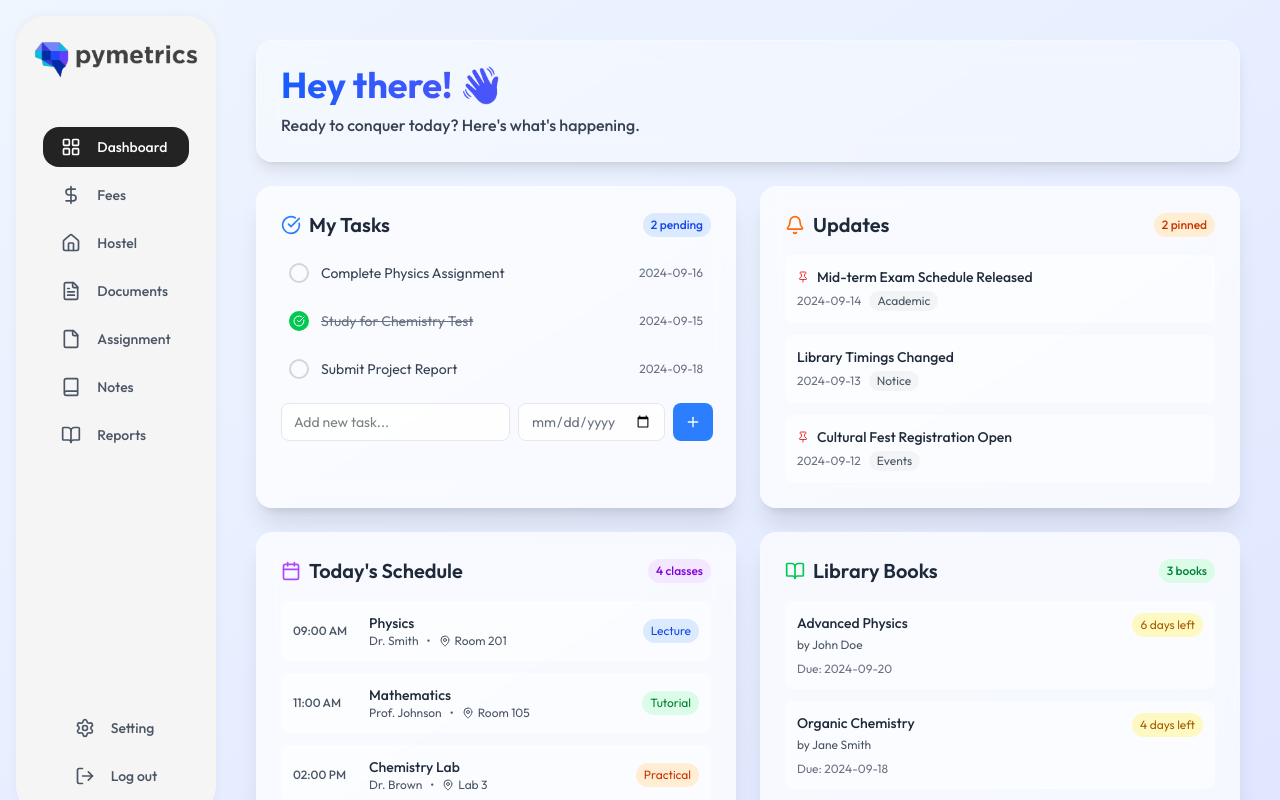
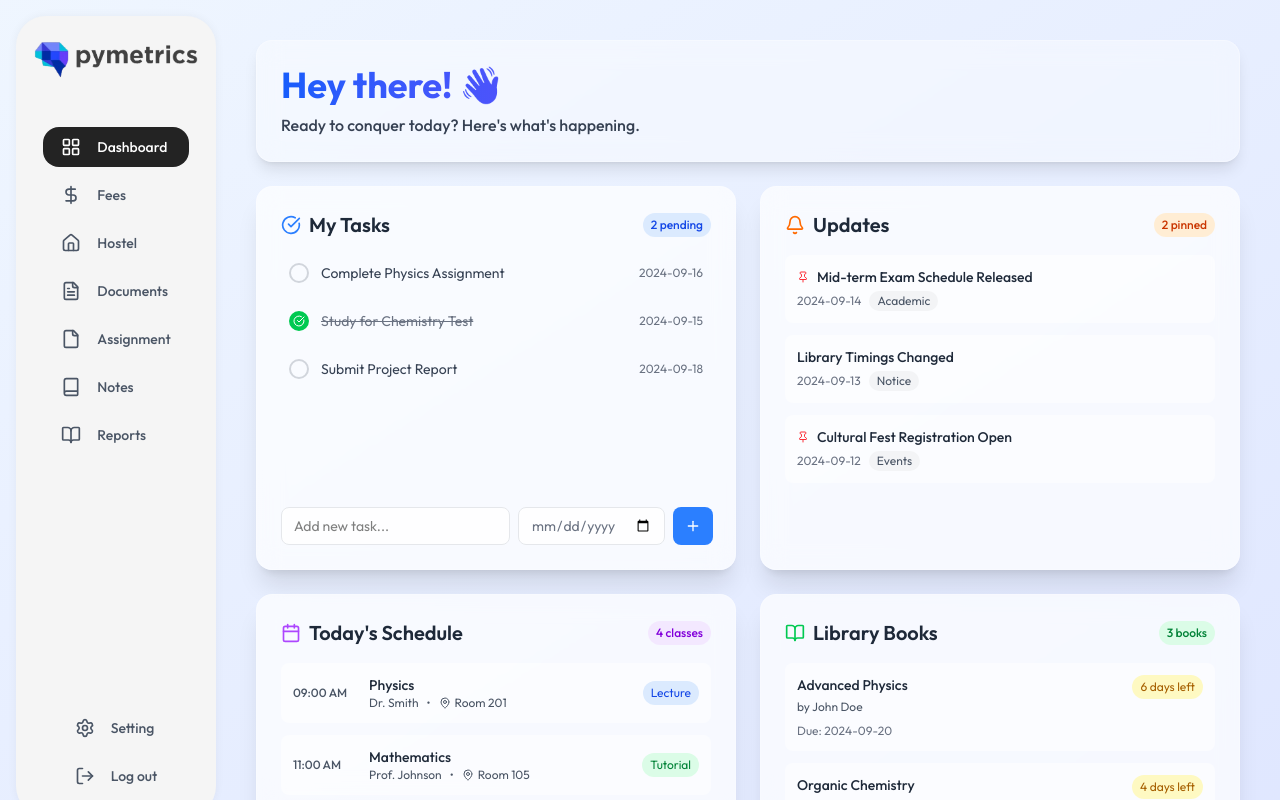
Before and after one commit to helo-ayush/ERP-Mait, a React (Vite) app in the folder clint/: page /students in a window 1280 px wide. Built offline with nearby package versions, Linux system fonts and the light colour scheme.

Commit message:
Update Dashboard.jsx

```diff
--- a/clint/src/pages/Dashboard.jsx
+++ b/clint/src/pages/Dashboard.jsx
@@ -88,7 +88,7 @@ const Dashboard = () => {
   };
 
   return (
-    <div className="flex-1 p-4 md:p-6 overflow-y-auto" style={{scrollbarWidth: 'none', msOverflowStyle: 'none'}}>
+    <div className="flex-1 p-4 md:p-6 overflow-y-auto scrollbar-hide">
       <style>{`
         .scrollbar-hide::-webkit-scrollbar {
           display: none;
@@ -109,8 +109,8 @@ const Dashboard = () => {
         {/* Dashboard Grid */}
         <div className="grid grid-cols-1 xl:grid-cols-2 gap-4 md:gap-6">
           {/* My Tasks Card */}
-          <div className="backdrop-blur-md bg-white/70 rounded-2xl border border-white/20 shadow-xl p-6 hover:shadow-2xl transition-all duration-300 hover:scale-[1.02]">
-            <div className="flex items-center justify-between mb-4">
+          <div className="backdrop-blur-md bg-white/70 rounded-2xl border border-white/20 shadow-xl p-6 hover:shadow-2xl transition-all duration-300 hover:scale-[1.02] h-96 flex flex-col">
+            <div className="flex items-center justify-between mb-4 flex-shrink-0">
               <h2 className="text-xl font-semibold text-gray-800 flex items-center gap-2">
                 <CheckCircle className="w-5 h-5 text-blue-500" />
                 My Tasks
@@ -120,9 +120,10 @@ const Dashboard = () => {
               </span>
             </div>
 
-            <div className="space-y-3 mb-4 overflow-y-auto scrollbar-hide" style={{scrollbarWidth: 'none', msOverflowStyle: 'none'}}>
+            <div className="flex-1 min-h-0 mb-4">
+              <div className="h-full overflow-y-auto scrollbar-hide space-y-3">
                 {todos.map(todo => (
-                <div key={todo.id} className="flex items-center gap-3 p-2 rounded-lg hover:bg-white/50">
+                  <div key={todo.id} className="flex items-center gap-3 p-2 rounded-lg hover:bg-white/50 flex-shrink-0">
                     <button
                       onClick={() => toggleTodo(todo.id)}
                       className={`w-5 h-5 rounded-full border-2 flex items-center justify-center ${
@@ -138,8 +139,9 @@ const Dashboard = () => {
                   </div>
                 ))}
               </div>
+            </div>
 
-            <div className="flex gap-2 flex-col md:flex-row">
+            <div className="flex gap-2 flex-col md:flex-row flex-shrink-0">
               <input
                 type="text"
                 value={newTodo}
@@ -169,8 +171,8 @@ const Dashboard = () => {
           </div>
 
           {/* Updates Card */}
-          <div className="backdrop-blur-md bg-white/70 rounded-2xl border border-white/20 shadow-xl p-6 hover:shadow-2xl transition-all duration-300 hover:scale-[1.02]">
-            <div className="flex items-center justify-between mb-4">
+          <div className="backdrop-blur-md bg-white/70 rounded-2xl border border-white/20 shadow-xl p-6 hover:shadow-2xl transition-all duration-300 hover:scale-[1.02] h-96 flex flex-col">
+            <div className="flex items-center justify-between mb-4 flex-shrink-0">
               <h2 className="text-xl font-semibold text-gray-800 flex items-center gap-2">
                 <Bell className="w-5 h-5 text-orange-500" />
                 Updates
@@ -180,9 +182,10 @@ const Dashboard = () => {
               </span>
             </div>
 
-            <div className="space-y-3 overflow-y-auto scrollbar-hide" style={{scrollbarWidth: 'none', msOverflowStyle: 'none'}}>
+            <div className="flex-1 min-h-0">
+              <div className="h-full overflow-y-auto scrollbar-hide space-y-3">
                 {updates.map(update => (
-                <div key={update.id} className="p-3 rounded-lg bg-white/50 hover:bg-white/70 transition-colors">
+                  <div key={update.id} className="p-3 rounded-lg bg-white/50 hover:bg-white/70 transition-colors flex-shrink-0">
                     <div className="flex items-start justify-between">
                       <div className="flex-1">
                         <div className="flex items-center gap-2 mb-1">
@@ -201,10 +204,11 @@ const Dashboard = () => {
                 ))}
               </div>
             </div>
+          </div>
 
           {/* My Schedule Card */}
-          <div className="backdrop-blur-md bg-white/70 rounded-2xl border border-white/20 shadow-xl p-6 hover:shadow-2xl transition-all duration-300 hover:scale-[1.02]">
-            <div className="flex items-center justify-between mb-4">
+          <div className="backdrop-blur-md bg-white/70 rounded-2xl border border-white/20 shadow-xl p-6 hover:shadow-2xl transition-all duration-300 hover:scale-[1.02] h-96 flex flex-col">
+            <div className="flex items-center justify-between mb-4 flex-shrink-0">
               <h2 className="text-xl font-semibold text-gray-800 flex items-center gap-2">
                 <Calendar className="w-5 h-5 text-purple-500" />
                 Today's Schedule
@@ -214,9 +218,10 @@ const Dashboard = () => {
               </span>
             </div>
 
-            <div className="space-y-3 overflow-y-auto scrollbar-hide" style={{scrollbarWidth: 'none', msOverflowStyle: 'none'}}>
+            <div className="flex-1 min-h-0">
+              <div className="h-full overflow-y-auto scrollbar-hide space-y-3">
                 {schedule.map((item, index) => (
-                <div key={index} className="flex items-center gap-3 p-3 rounded-lg bg-white/50 hover:bg-white/70 transition-colors">
+                  <div key={index} className="flex items-center gap-3 p-3 rounded-lg bg-white/50 hover:bg-white/70 transition-colors flex-shrink-0">
                     <div className="w-16 text-xs font-medium text-gray-600">
                       {item.time}
                     </div>
@@ -242,10 +247,11 @@ const Dashboard = () => {
                 ))}
               </div>
             </div>
+          </div>
 
           {/* Library Card */}
-          <div className="backdrop-blur-md bg-white/70 rounded-2xl border border-white/20 shadow-xl p-6 hover:shadow-2xl transition-all duration-300 hover:scale-[1.02]">
-            <div className="flex items-center justify-between mb-4">
+          <div className="backdrop-blur-md bg-white/70 rounded-2xl border border-white/20 shadow-xl p-6 hover:shadow-2xl transition-all duration-300 hover:scale-[1.02] h-96 flex flex-col">
+            <div className="flex items-center justify-between mb-4 flex-shrink-0">
               <h2 className="text-xl font-semibold text-gray-800 flex items-center gap-2">
                 <BookOpen className="w-5 h-5 text-green-500" />
                 Library Books
@@ -255,9 +261,10 @@ const Dashboard = () => {
               </span>
             </div>
 
-            <div className="space-y-3 overflow-y-auto scrollbar-hide" style={{scrollbarWidth: 'none', msOverflowStyle: 'none'}}>
+            <div className="flex-1 min-h-0">
+              <div className="h-full overflow-y-auto scrollbar-hide space-y-3">
                 {libraryBooks.map((book, index) => (
-                <div key={index} className="p-3 rounded-lg bg-white/50 hover:bg-white/70 transition-colors">
+                  <div key={index} className="p-3 rounded-lg bg-white/50 hover:bg-white/70 transition-colors flex-shrink-0">
                     <div className="flex items-start justify-between mb-2">
                       <div className="flex-1">
                         <div className="font-medium text-gray-800 text-sm mb-1">{book.title}</div>
@@ -276,10 +283,11 @@ const Dashboard = () => {
                 ))}
               </div>
             </div>
+          </div>
 
           {/* Attendance Card */}
-          <div className="backdrop-blur-md bg-white/70 rounded-2xl border border-white/20 shadow-xl p-6 hover:shadow-2xl transition-all duration-300 hover:scale-[1.02]">
-            <div className="flex items-center justify-between mb-4">
+          <div className="backdrop-blur-md bg-white/70 rounded-2xl border border-white/20 shadow-xl p-6 hover:shadow-2xl transition-all duration-300 hover:scale-[1.02] h-96 flex flex-col">
+            <div className="flex items-center justify-between mb-4 flex-shrink-0">
               <h2 className="text-xl font-semibold text-gray-800 flex items-center gap-2">
                 <Users className="w-5 h-5 text-indigo-500" />
                 Attendance
@@ -289,6 +297,8 @@ const Dashboard = () => {
               </span>
             </div>
 
+            <div className="flex-1 min-h-0">
+              <div className="h-full overflow-y-auto scrollbar-hide">
                 <div className="mb-4">
                   <div className="grid grid-cols-10 gap-1 mb-3">
                     {attendanceData.slice(0, 30).reverse().map((day, index) => (
@@ -323,10 +333,12 @@ const Dashboard = () => {
                   </div>
                 </div>
               </div>
+            </div>
+          </div>
 
           {/* Fee Status Card */}
-          <div className="backdrop-blur-md bg-white/70 rounded-2xl border border-white/20 shadow-xl p-6 hover:shadow-2xl transition-all duration-300 hover:scale-[1.02]">
-            <div className="flex items-center justify-between mb-4">
+          <div className="backdrop-blur-md bg-white/70 rounded-2xl border border-white/20 shadow-xl p-6 hover:shadow-2xl transition-all duration-300 hover:scale-[1.02] h-96 flex flex-col">
+            <div className="flex items-center justify-between mb-4 flex-shrink-0">
               <h2 className="text-xl font-semibold text-gray-800 flex items-center gap-2">
                 <DollarSign className="w-5 h-5 text-emerald-500" />
                 Fee Status
@@ -336,6 +348,8 @@ const Dashboard = () => {
               </span>
             </div>
 
+            <div className="flex-1 min-h-0">
+              <div className="h-full overflow-y-auto scrollbar-hide">
                 <div className="space-y-4">
                   <div className="grid grid-cols-2 gap-4">
                     <div className="text-center p-3 bg-white/50 rounded-lg">
@@ -357,16 +371,20 @@ const Dashboard = () => {
                   </div>
                 </div>
               </div>
+            </div>
+          </div>
 
           {/* Quick Actions Card */}
-          <div className="backdrop-blur-md bg-white/70 rounded-2xl border border-white/20 shadow-xl p-4 md:p-6 hover:shadow-2xl transition-all duration-300 hover:scale-[1.02] col-span-1 xl:col-span-2">
-            <div className="flex items-center justify-between mb-4">
+          <div className="backdrop-blur-md bg-white/70 rounded-2xl border border-white/20 shadow-xl p-4 md:p-6 hover:shadow-2xl transition-all duration-300 hover:scale-[1.02] col-span-1 xl:col-span-2 h-48 flex flex-col">
+            <div className="flex items-center justify-between mb-4 flex-shrink-0">
               <h2 className="text-lg md:text-xl font-semibold text-gray-800 flex items-center gap-2">
                 <Clock className="w-4 h-4 md:w-5 md:h-5 text-blue-500" />
                 Quick Actions
               </h2>
             </div>
 
+            <div className="flex-1 min-h-0">
+              <div className="h-full overflow-y-auto scrollbar-hide">
                 <div className="grid grid-cols-2 lg:grid-cols-4 gap-3">
                   {[
                     { label: 'Request Certificate', icon: ExternalLink, color: 'blue' },
@@ -387,6 +405,8 @@ const Dashboard = () => {
             </div>
           </div>
         </div>
+      </div>
+    </div>
   );
 };
 
```
Lines whose indentation alone changed are shown as unchanged.
